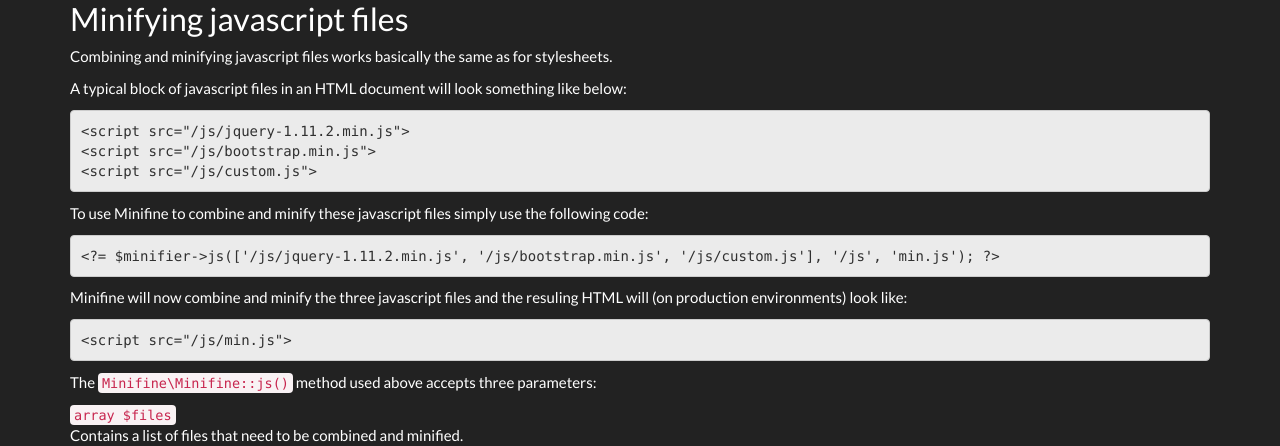
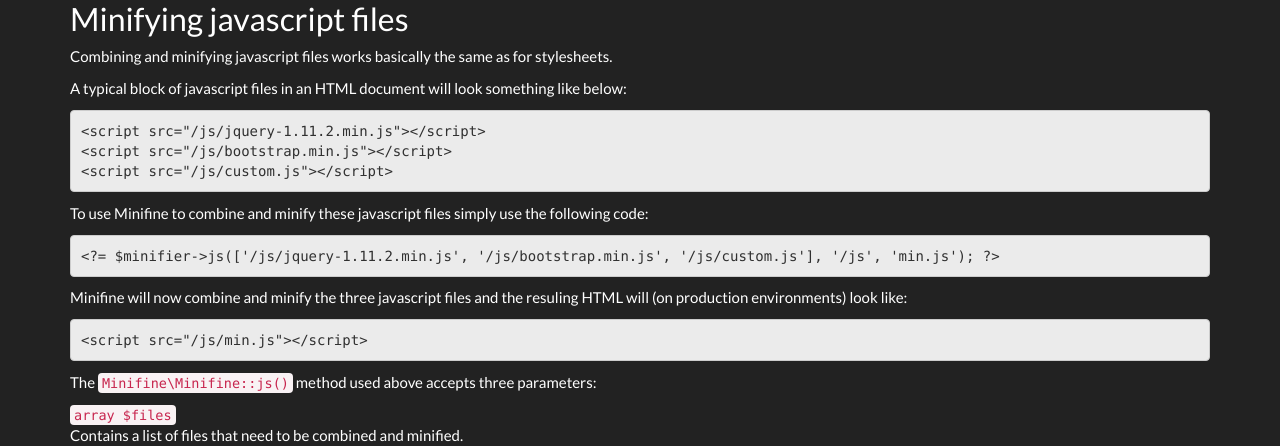
Before and after one commit to PeeHaa/Minifine, a PHP site: page /examples/documentation/basic-usage.php in a window 1280 px wide. Shown: the part 1349-1795 px from the top of the page. Run offline with PHP 8.4, Linux system fonts and the light colour scheme.

Commit message:
Fixed javascript examples

```diff
--- a/examples/documentation/basic-usage.php
+++ b/examples/documentation/basic-usage.php
@@ -98,13 +98,13 @@
                         <h2>Minifying javascript files</h2>
                         <p>Combining and minifying javascript files works basically the same as for stylesheets.</p>
                         <p>A typical block of javascript files in an HTML document will look something like below:</p>
-                        <pre><code>&lt;script src="/js/jquery-1.11.2.min.js"></script>
-&lt;script src="/js/bootstrap.min.js"></script>
-&lt;script src="/js/custom.js"></script></code></pre>
+                        <pre><code>&lt;script src="/js/jquery-1.11.2.min.js">&lt;/script>
+&lt;script src="/js/bootstrap.min.js">&lt;/script>
+&lt;script src="/js/custom.js">&lt;/script></code></pre>
                         <p>To use Minifine to combine and minify these javascript files simply use the following code:</p>
                         <pre><code>&lt;?= $minifier->js(['/js/jquery-1.11.2.min.js', '/js/bootstrap.min.js', '/js/custom.js'], '/js', 'min.js'); ?></code></pre>
                         <p>Minifine will now combine and minify the three javascript files and the resuling HTML will (on production environments) look like:</p>
-                        <pre><code>&lt;script src="/js/min.js"></code></pre>
+                        <pre><code>&lt;script src="/js/min.js">&lt;/script></code></pre>
                         <p>The <code>Minifine\Minifine::js()</code> method used above accepts three parameters:</p>
                         <code>array $files</code>
                         <p>Contains a list of files that need to be combined and minified.</p>
```
